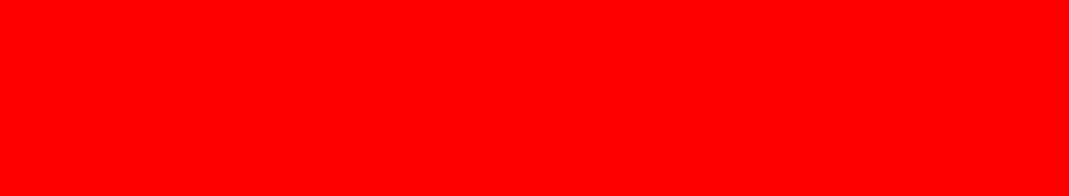
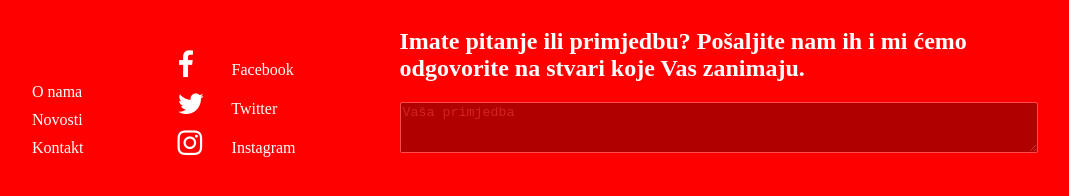
Before and after one commit to VukMNE/Plavi, a website built with webpack: page app/index.html in a window 1280 px wide. Shown: the whole page, without its empty margins (16-1085 px from the left). Built offline with nearby package versions, Linux system fonts and the light colour scheme.

Commit message:
Footer added

```diff
--- a/app/index.html
+++ b/app/index.html
@@ -5,11 +5,37 @@
     <meta charset="UTF-8">
     <meta name="viewport" content="width=device-width, initial-scale=1.0">
     <meta http-equiv="X-UA-Compatible" content="ie=edge">
+	<link rel="stylesheet" href="https://maxcdn.bootstrapcdn.com/font-awesome/4.7.0/css/font-awesome.min.css"/>
     <title>Document</title>
 </head>
 
 <body>
     <div id="app"></div>
+
+	<footer>
+		<div id="kontakt" class="kontakt-inline">
+			<div id="kon" class="kontakt-inline bijeli-tekst">
+				<ul class="bez-tacki">
+					<li> O nama
+					<li> Novosti
+					<li> Kontakt
+				</ul>
+			</div>
+
+			<div id="social-networks" class="kontakt-inline bijeli-tekst">
+				<ul class="bez-tacki">
+					<li><a class="no-decoration" href="https://www.facebook.com/Plavi-Krug-BarCrna-Gora-189895581144445" target="_blank"><i class="slicice fa fa-facebook"></i> Facebook</a>
+					<li><i class="slicice fa fa-twitter"></i>  Twitter
+					<li><i class="slicice fa fa-instagram"></i> Instagram
+				</ul>
+			</div>
+		</div>
+
+		<div id="ostavi_poruku" class="kontakt-inline bijeli-tekst">
+			<h2>Imate pitanje ili primjedbu? Pošaljite nam ih i mi ćemo odgovorite na stvari koje Vas zanimaju.</h2>
+			<textarea class="kontakt-poruka" rows="3" placeholder="Vaša primjedba"></textarea>
+		</div>
+	</footer>
 </body>
 
 </html>
--- /dev/null
+++ b/app/scss/footer.scss
@@ -0,0 +1,43 @@
+.bijeli-tekst{
+	color: #fff;
+}
+
+.kontakt-inline{
+ display:inline-block;
+}
+
+ul.bez-tacki {
+ list-style-type: none;
+}
+
+ul.bez-tacki li {
+	padding-top: 10px;
+}
+
+.slicice{
+	font-size: 1.8em;
+	width: 50px
+}
+
+#ostavi_poruku{
+	width: 50%;
+	white-space: normal;
+}
+
+footer div {
+ margin-right: 50px;
+}
+
+.kontakt-poruka{
+	opacity: .3;
+	background: #000;
+	border: 1px solid #fff;
+	border-radius: 2px;
+	width: 100%;
+	color: #fff;
+}
+
+.no-decoration{
+	text-decoration: none;
+	color: #fff;
+}
--- a/app/scss/index.scss
+++ b/app/scss/index.scss
@@ -1,4 +1,5 @@
 @import 'app';
+@import 'footer';
 
 body{
     background-color: red;
```
